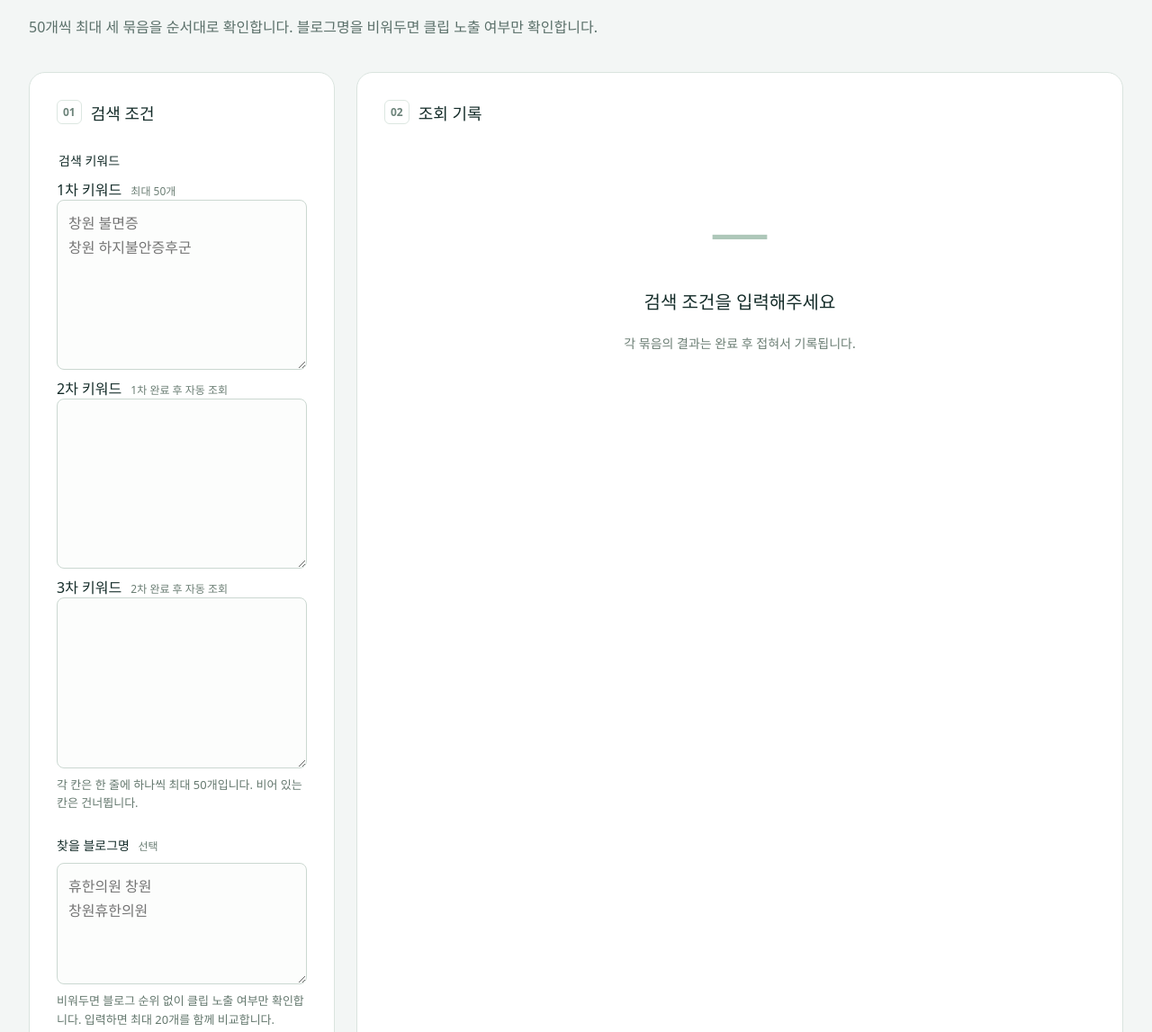
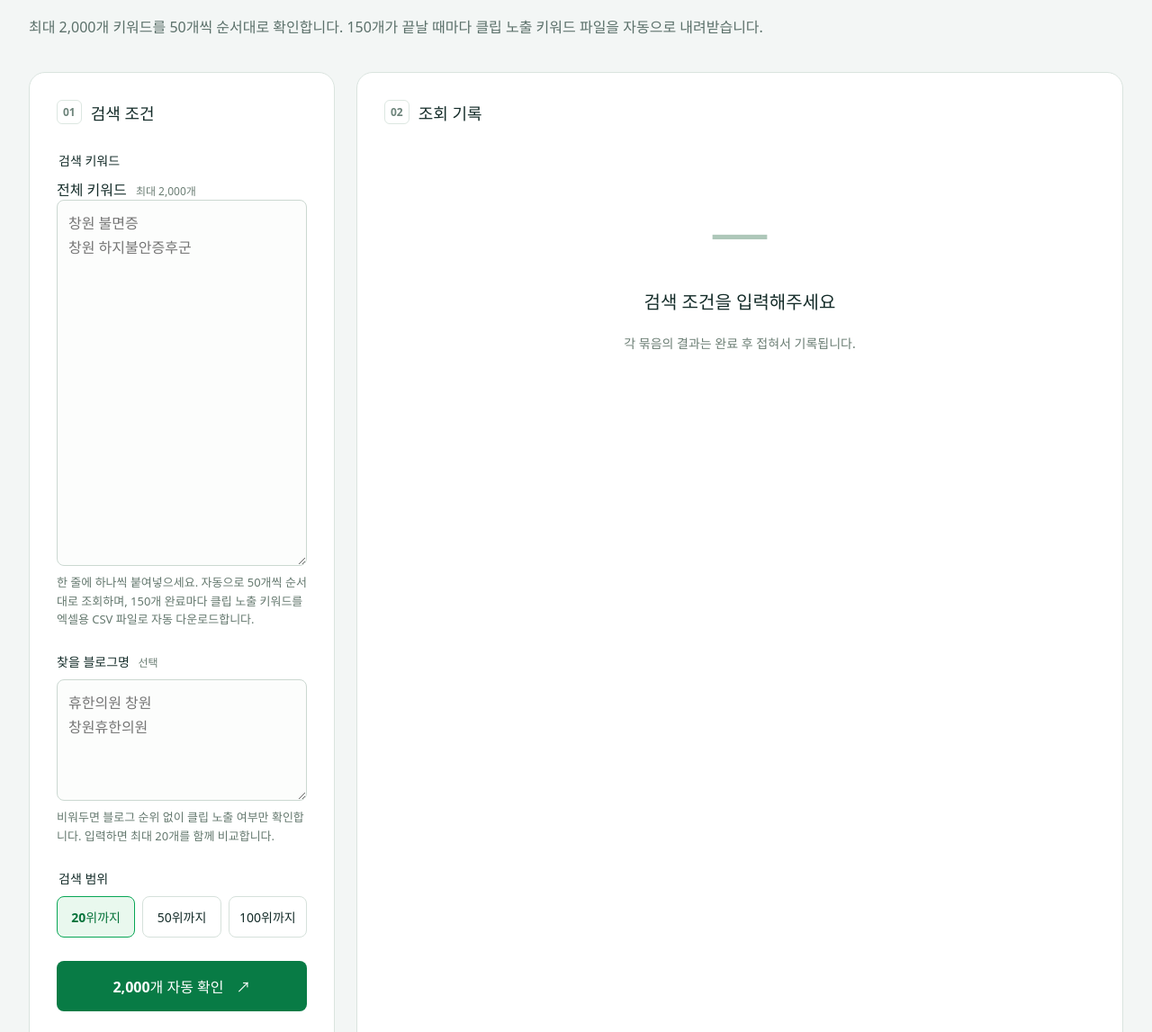
Before and after one commit to basemarketing-cloud/blog-rank, a website: page public/index.html in a window 1280 px wide. Shown: the part 135-1282 px from the top of the page at 90% size. Drawn offline with Linux system fonts and the light colour scheme.

Commit message:
feat: automate 2000-keyword Clip checks and CSV exports

```diff
--- a/public/index.html
+++ b/public/index.html
@@ -2,20 +2,18 @@
 <html lang="ko"><head><meta charset="utf-8"><meta name="viewport" content="width=device-width,initial-scale=1"><title>네이버 통합검색 순위·클립 확인</title><meta name="description" content="네이버 통합검색 일반 결과 순위와 네이버 클립 노출 여부를 확인합니다."><link rel="stylesheet" href="/style.css"><script src="/app.js" defer></script></head>
 <body><main>
  <header><span class="brand">N</span><div><p class="eyebrow">NAVER SEARCH CHECKER</p><h1>키워드별 순위와 클립 노출을 확인하세요</h1></div></header>
- <p class="intro">50개씩 최대 세 묶음을 순서대로 확인합니다. 블로그명을 비워두면 클립 노출 여부만 확인합니다.</p>
+ <p class="intro">최대 2,000개 키워드를 50개씩 순서대로 확인합니다. 150개가 끝날 때마다 클립 노출 키워드 파일을 자동으로 내려받습니다.</p>
  <div class="workspace">
  <section class="panel"><div class="section-title"><span class="step">01</span><h2>검색 조건</h2></div>
   <form id="search-form">
    <fieldset class="keyword-groups"><legend>검색 키워드</legend>
-    <label for="keywords-1">1차 키워드 <span>최대 50개</span></label><textarea id="keywords-1" name="keywords-1" rows="6" maxlength="5050" placeholder="창원 불면증&#10;창원 하지불안증후군"></textarea>
-    <label for="keywords-2">2차 키워드 <span>1차 완료 후 자동 조회</span></label><textarea id="keywords-2" name="keywords-2" rows="6" maxlength="5050"></textarea>
-    <label for="keywords-3">3차 키워드 <span>2차 완료 후 자동 조회</span></label><textarea id="keywords-3" name="keywords-3" rows="6" maxlength="5050"></textarea>
+    <label for="keywords-all">전체 키워드 <span>최대 2,000개</span></label><textarea id="keywords-all" name="keywords-all" rows="14" maxlength="202000" placeholder="창원 불면증&#10;창원 하지불안증후군"></textarea>
    </fieldset>
-   <p class="help">각 칸은 한 줄에 하나씩 최대 50개입니다. 비어 있는 칸은 건너뜁니다.</p>
+   <p class="help">한 줄에 하나씩 붙여넣으세요. 자동으로 50개씩 순서대로 조회하며, 150개 완료마다 클립 노출 키워드를 엑셀용 CSV 파일로 자동 다운로드합니다.</p>
    <label for="blogName">찾을 블로그명 <span>선택</span></label><textarea id="blogName" name="blogName" rows="4" maxlength="2020" placeholder="휴한의원 창원&#10;창원휴한의원" aria-describedby="name-help"></textarea>
    <p class="help" id="name-help">비워두면 블로그 순위 없이 클립 노출 여부만 확인합니다. 입력하면 최대 20개를 함께 비교합니다.</p>
    <fieldset><legend>검색 범위</legend><div class="choices"><label><input type="radio" name="limit" value="20" checked><span>20위까지</span></label><label><input type="radio" name="limit" value="50"><span>50위까지</span></label><label><input type="radio" name="limit" value="100"><span>100위까지</span></label></div></fieldset>
-   <button id="submit" type="submit">순서대로 확인 <span aria-hidden="true">↗</span></button>
+   <button id="submit" type="submit">2,000개 자동 확인 <span aria-hidden="true">↗</span></button>
   </form>
   <p class="method">클립 노출은 네이버 통합검색 화면의 별도 ‘네이버 클립’ 영역 기준입니다.<br>광고 · 플레이스 · 클립 · 동영상은 일반 결과 순위에서 제외합니다.</p>
  </section>
```
